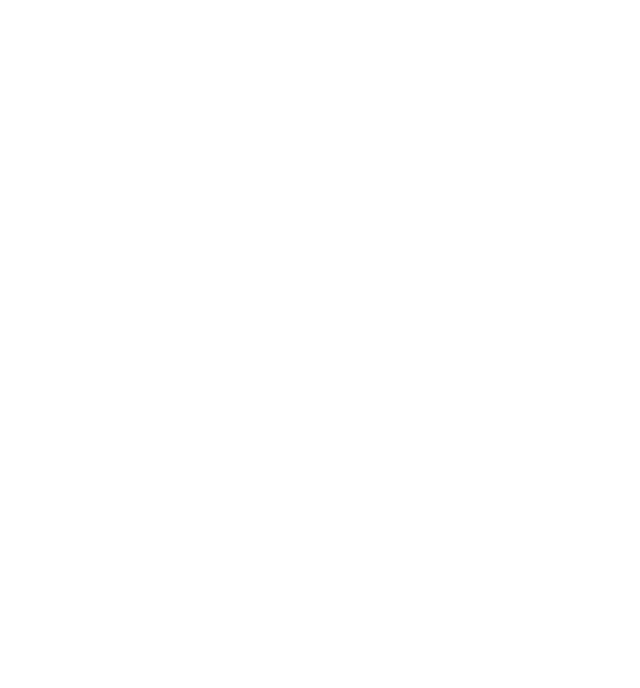
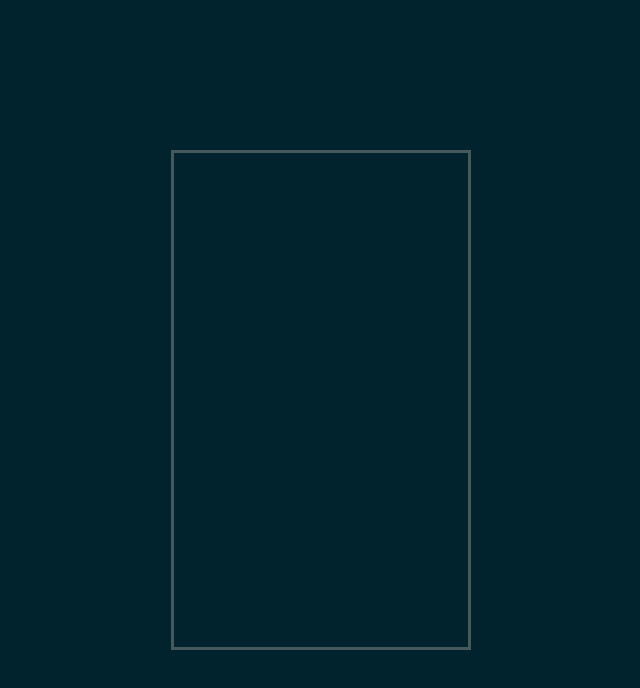
Before and after one commit to marwinburesch/just-another-calculator, a React (Create React App) app: page / in a window 1280 px wide. Shown: the top 688 px of the page, without its empty margins (319-959 px from the left). Built offline with nearby package versions, Linux system fonts and the light colour scheme.

Commit message:
Add @emotion/core/styled
add basic frame for calculator

```diff
--- a/package.json
+++ b/package.json
@@ -3,6 +3,8 @@
   "version": "0.1.0",
   "private": true,
   "dependencies": {
+    "@emotion/core": "^10.0.22",
+    "@emotion/styled": "^10.0.23",
     "react": "^16.12.0",
     "react-dom": "^16.12.0",
     "react-scripts": "3.2.0"
--- a/src/App.js
+++ b/src/App.js
@@ -1,7 +1,37 @@
 import React from "react";
+import styled from "@emotion/styled";
+import GlobalStyles from "./GlobalStyles";
+
+const colors = {
+  base: "#00232E",
+  lining: "#46595A"
+};
+
+const ContentWrapper = styled.div`
+  width: 100vw;
+  height: 100vh;
+  display: flex;
+  flex-flow: column nowrap;
+  align-items: center;
+  justify-content: center;
+  background: ${colors.base};
+`;
+
+const Calculator = styled.div`
+  width: 300px;
+  height: 500px;
+  border: solid ${colors.lining};
+`;
 
 function App() {
-  return <div className="App"></div>;
+  return (
+    <>
+      <GlobalStyles />
+      <ContentWrapper>
+        <Calculator />
+      </ContentWrapper>
+    </>
+  );
 }
 
 export default App;
--- /dev/null
+++ b/src/GlobalStyles.js
@@ -0,0 +1,19 @@
+import React from "react";
+import { Global, css } from "@emotion/core";
+
+export default function GlobalStyles() {
+  return (
+    <Global
+      styles={css`
+        *,
+        *::before,
+        *::after {
+          box-sizing: border-box;
+        }
+        body {
+          margin: 0;
+        }
+      `}
+    />
+  );
+}
```
Also changed, not shown: 1 other file (tests, documents, lock files or other folders).
